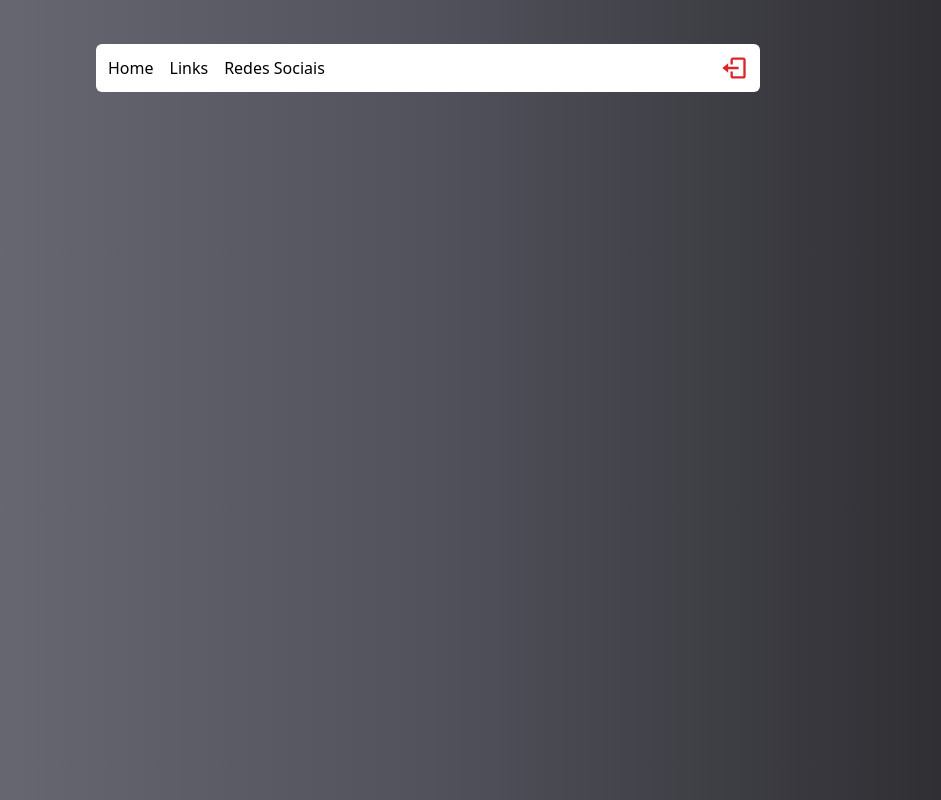
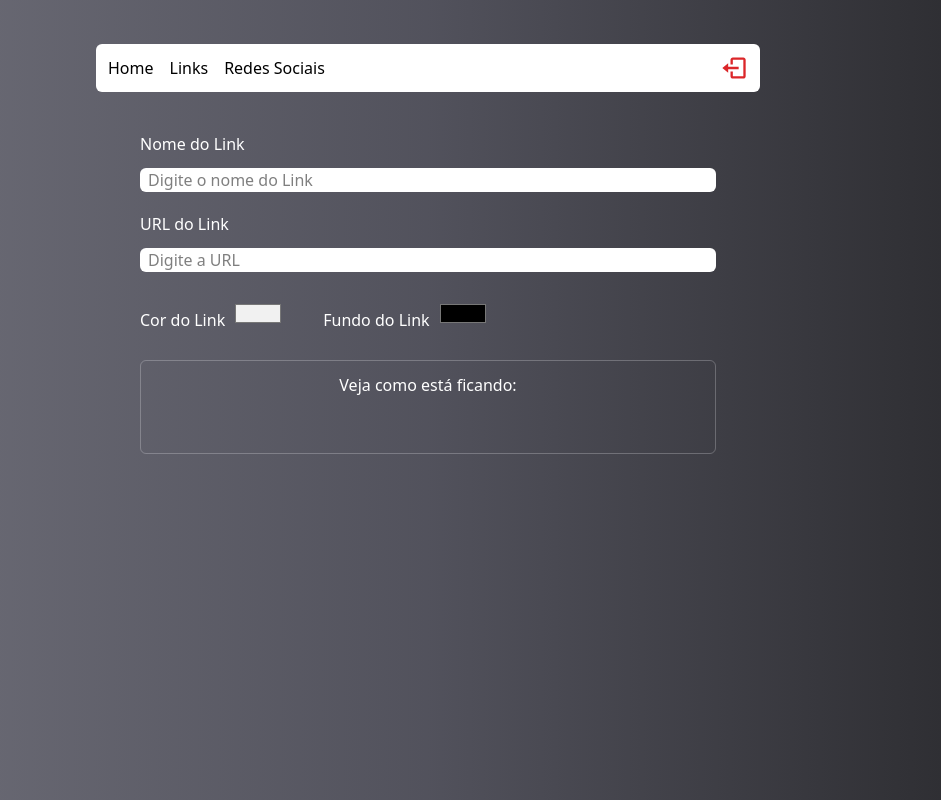
Before and after one commit to Gustavo-2027/Linktree, a React (Vite) app in the folder linktree/: page /admin in a window 1280 px wide. Shown: the whole page, without its empty margins (212-1153 px from the left). Built offline with nearby package versions, Linux system fonts and the light colour scheme; no server answers; sample sign-in values are in the browser's storage.

Commit message:
Criando e configurando form da pag de admin

```diff
--- a/linktree/src/pages/admin/Index.tsx
+++ b/linktree/src/pages/admin/Index.tsx
@@ -1,12 +1,79 @@
-import Header from "../../components/header/Index"
-
+import { useState } from "react";
+import Header from "../../components/header/Index";
+import Input from "../../components/social/input/Index";
 
 const Admin = () => {
+  const [nameInput, setNameInput] = useState("");
+  const [urlInput, setUrlInput] = useState("");
+  const [textColorInput, setTextColorInput] = useState("#f1f1f1");
+  const [backgroundColorInput, setBackgroundColorInput] = useState("#00000");
+
   return (
-    <div className="w-full min-h-dvh bg-gradient-to-r from-zinc-500 via-zinc-600 to-zinc-800 text-white flex flex-col items-center text-center py-7 px-2">
-      <Header/>
+    <div className="w-full min-h-dvh bg-gradient-to-r from-zinc-500 via-zinc-600 to-zinc-800 text-white flex flex-col items-center py-7 px-2">
+      <Header />
+      <form className="flex flex-col my-8 w-full max-w-xl">
+        <label htmlFor="inome" className="text-white font-medium mt-2 mb-3">
+          Nome do Link
+        </label>
+        <Input
+          placeholder="Digite o nome do Link"
+          id="inome"
+          value={nameInput}
+          onChange={(e) => setNameInput(e.target.value)}
+        />
+
+        <label htmlFor="iurl" className="text-white font-medium mt-2 mb-3">
+          URL do Link
+        </label>
+        <Input
+          type="url"
+          placeholder="Digite a URL"
+          id="iurl"
+          value={urlInput}
+          onChange={(e) => setUrlInput(e.target.value)}
+        />
+
+        <section className="flex gap-10 my-4 ">
+          <div className="flex gap-2">
+            <label
+              htmlFor="itextFundo"
+              className="text-white font-medium mt-2 mb-3"
+            >
+              Cor do Link
+            </label>
+            <input
+              type="color"
+              value={textColorInput}
+              onChange={(e) => setTextColorInput(e.target.value)}
+              id="itextFundo"
+            />
+          </div>
+          <div className="flex gap-2">
+            <label
+              htmlFor="ifundo"
+              className="text-white font-medium mt-2 mb-3"
+            >
+              Fundo do Link
+            </label>
+            <input
+              type="color"
+              value={backgroundColorInput}
+              onChange={(e) => setBackgroundColorInput(e.target.value)}
+              id="ifundo"
+            />
+          </div>
+        </section>
+        <div className="flex flex-col justify-start items-center mb-7 p-1 border-gray-100/25 border-1 rounded-md w-full text-center">
+          <label htmlFor="" className="text-white font-medium mt-2 mb-3">
+            Veja como está ficando:
+          <article className="w-11/12 max-w-lg flex flex-col items-center justify-between rounded px-1 py-3 " style={{marginBottom: 8, marginTop: 8, backgroundColor: backgroundColorInput}}>
+            <p style={{color: textColorInput}} className="font-medium">{nameInput}</p>
+          </article>
+          </label>
+        </div>
+      </form>
     </div>
-  )
-}
+  );
+};
 
-export default Admin
+export default Admin;
```
